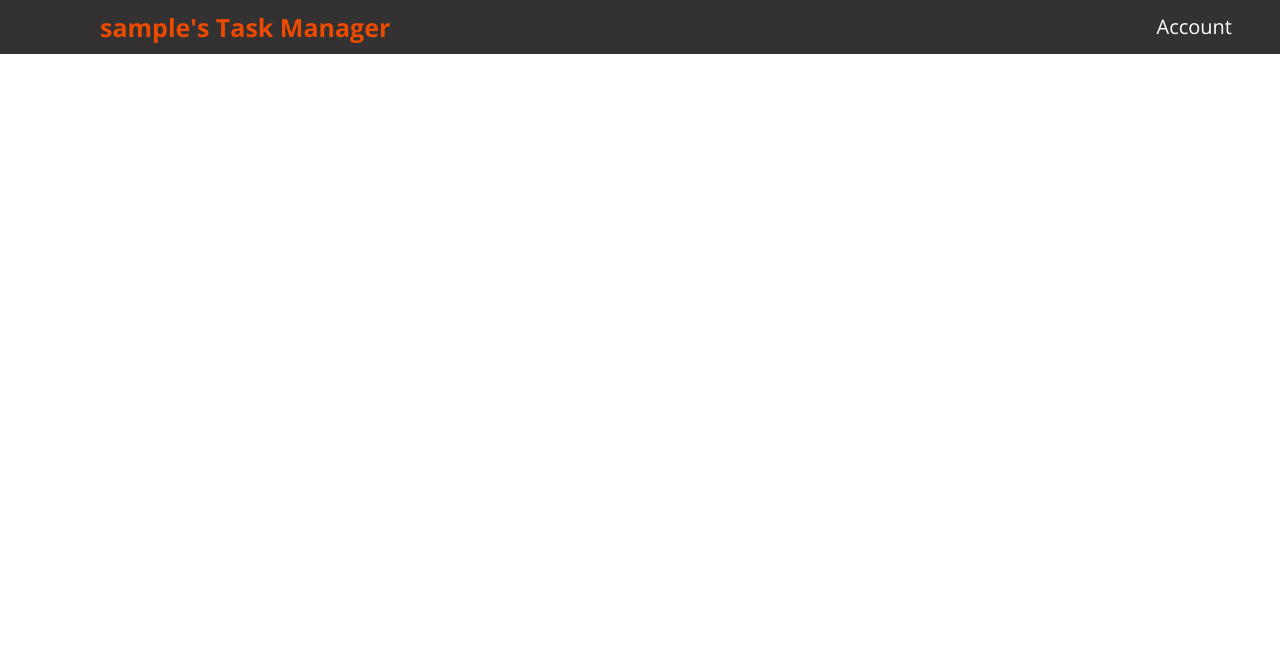
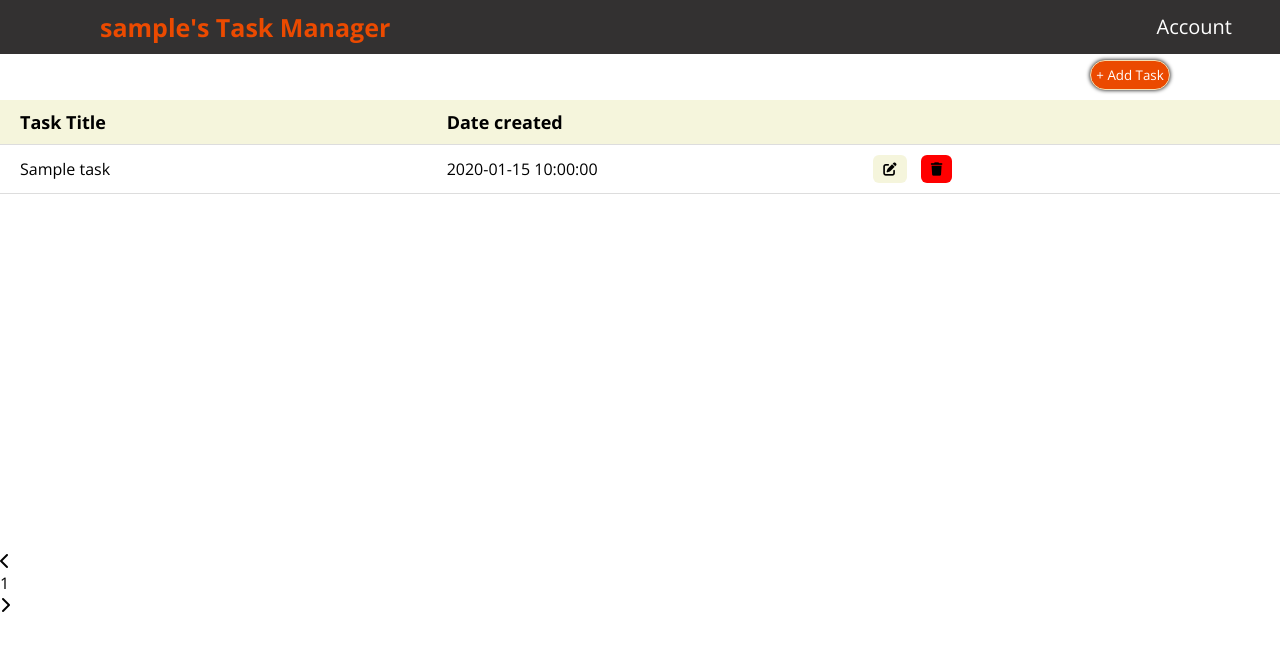
Before and after one commit to deelykos/Myalxandi, a Flask app: page /dashboard in a window 1280 px wide. Shown: the top 651 px of the page. Run offline with Flask 3, Linux system fonts and the light colour scheme; a user stored in the database is signed in; tables that the repository leaves empty hold one stand-in row (values such as "Sample post"); some libraries are stand-ins or nearby versions.

Commit message:
page movement with JS

```diff
--- a/app/routes.py
+++ b/app/routes.py
@@ -50,7 +50,8 @@ def account():
 @app.route('/dashboard')
 @login_required
 def dashboard():
-    return render_template('dashboard.html', title='dashboard')
+    tasks = User.query.filter_by(username=current_user.username).first().tasks
+    return render_template('dashboard.html', title='dashboard', tasks=tasks)
 
 @app.route('/add_task', methods=['GET', 'POST'])
 @login_required
--- a/app/static/css/dashboard.css
+++ b/app/static/css/dashboard.css
@@ -71,16 +71,113 @@ label.logo {
   text-shadow: 3px;
   font-size: 25px;
   font-weight:700;
-  padding: 0 100px;
+  padding: 10px 100px;
+}
+
+/*Adding stles for table*/
+body {
+  overflow:hidden;
+}
+
+.table {
+  width: 100%;
+}
+
+.table_header {
+  display: flex;
+  justify-content: space-between;
+  justify-content: end;
+  padding-top: 60px;
+  padding-bottom: 10px;
+  padding-right: 100px;
+  padding-left: 400px;
+}
+
+button {
+  outline: none;
+  border: none;
+  border-radius: 6px;
+  cursor: pointer;
+  padding: 5px 10px;
+  margin-right: 10px;
+}
+
+td button:nth-child(1) {
+  background-color: beige;
+  color: black;
+}
+
+td button:nth-child(2) {
+  background-color: red;
+  color: #000;
+}
+
+.add_new {
+  padding: 5px 5px;
+  width: 80px;
+  height: 30px;
+  color: white;
+  background-color:#eb4a00;
+  border: 1px solid wheat;
+  border-radius: 30px;
+  box-shadow: 0px 0px 4px 0px black;
+}
+
+.add_new:hover {
+  color:black;
+}
+
+.table_section {
+  height: 450px;
+  overflow: auto;
+}
+
+table {
+  width: 100%;
+  table-layout: fixed;
+  min-width: 700px;
+  border-collapse: collapse;
+
+}
+thead th {
+  position: sticky;
+  top: 0;
+  background-color: beige;
+  color: black;
+  font-size: 18px;
+}
+
+th,td {
+  border-bottom: 1px solid #dddddd;
+  padding: 10px 20px;
+  word-break: break-all;
+  text-align: left;
+}
+
+::placeholder {
+  color: black;
+
+}
+
+::-webkit-scrollbar {
+  height: 5px;
+  width: 5px;
+}
+
+::-webkit-scrollbar-track {
+  box-shadow: inset 0 0 6px rgba(0, 0, 0, 3);
+}
+
+::-webkit-scrollbar-thumb {
+  box-shadow: inset 0 0 6px rgba(0, 0, 0, 3);
 }
 
 /* Add responsive styles */
 @media (max-width: 952px) {
 
   label.logo {
-    font-size: 20px;
-    padding-left: 50px;
-    padding-right: 0;
+    font-size: 15px;
+    padding-left: 20px;
   }
 }
 
--- a/app/static/css/login.css
+++ b/app/static/css/login.css
@@ -133,7 +133,7 @@ small {
     left: 25%;
   }
 
-  .logo {
+  .logo a {
     padding-left: 40px;
     font-size: 30px;
   }
--- a/app/static/css/signup.css
+++ b/app/static/css/signup.css
@@ -127,7 +127,7 @@ small {
 
     .logo a {
       font-size: 30px;
-      padding-left: 40px;
+      width: 100%;
     }
 
     small {
--- /dev/null
+++ b/app/static/javascript/dashboard.js
@@ -0,0 +1,19 @@
+document.addEventListener("DOMContentLoaded", function () {
+    // Select the scroll buttons
+    const scrollLeftButton = document.getElementById("scrollLeft");
+    const scrollRightButton = document.getElementById("scrollRight");
+
+    // Add click event listeners to the buttons
+    scrollLeftButton.addEventListener("click", scrollLeft);
+    scrollRightButton.addEventListener("click", scrollRight);
+
+    // Function to scroll to the left
+    function scrollLeft() {
+      document.querySelector(".table_section").scrollLeft -= 50;
+    }
+
+    // Function to scroll to the right
+    function scrollRight() {
+      document.querySelector(".table_section").scrollLeft += 50;
+    }
+  });
--- a/app/templates/dashboard.html
+++ b/app/templates/dashboard.html
@@ -2,6 +2,8 @@
 
 {%  block styles %}
 <link rel="stylesheet" href="{{ url_for('static', filename='css/dashboard.css') }}">
+<script src="{{url_for('static', filename='javascript/dashboard.js')}}"></script>
+
 {% endblock %}
 {% block body %}
 <nav>
@@ -14,4 +16,41 @@
       <li><a class="active" href="{{ url_for('account') }}">Account</a></li>
     </ul>
 </nav>
+<div class="table">
+  <div class="table_header">
+      <div>
+          <button class="add_new">+ Add Task</button>
+      </div>
+  </div>
+  <div class="table_section">
+      <table>
+          <thead>
+              <tr>
+                  <th>Task Title</th>
+                  <th>Date created</th>
+                  <th></th>
+              </tr>
+          </thead>
+          <tbody>
+            {% if tasks %}
+                {% for task in tasks %}
+                    <tr>
+                        <td>{{ task.title }}</td>
+                        <td>{{ task.created_date }}</td>
+                        <td>
+                          <button><i class="fa-solid fa-pen-to-square"></i></button>
+                          <button><i class="fa-solid fa-trash"></i></button>
+                      </td>
+                    </tr>
+                {% endfor %}
+            {% endif %}
+          </tbody>
+      </table>
+  </div>
+  <div class="pagination">
+    <div id="scrollLeft" class="fa-solid fa-chevron-left"></div>
+    <div>1</div>
+    <div id="scrollRight" class="fa-solid fa-chevron-right"></div>
+  </div>
+</div>
 {% endblock %}
```
Also changed, not shown: other parts of app/static/css/dashboard.css (+40 -0 lines).
